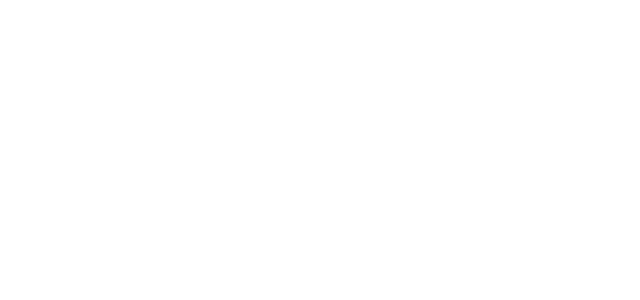
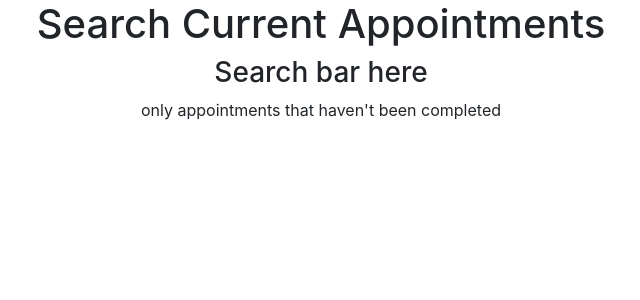
Before and after one commit to MeloVicG/LatinoAutoElectric, a React (Create React App) app in the folder paras-repair-shop/: page /search in a window 1280 px wide. Shown: the top 300 px of the page, without its empty margins (319-959 px from the left). Built offline with nearby package versions, Linux system fonts and the light colour scheme.

Commit message:
updated daily schedule blocks and Admin pages

```diff
--- a/paras-repair-shop/src/App.js
+++ b/paras-repair-shop/src/App.js
@@ -13,6 +13,7 @@
 import Dashboard from './views/Dashboard';
 import AppointmentDetailsPage from './views/AppointmentDetailsPage';
 import ArchivePage from './views/ArchivePage';
+import SearchAppointments from './views/SearchAppointments';
 
 
 function App() {
@@ -44,6 +45,11 @@
           selectedId={selectedId}
           setSelectedId={setSelectedId}
         />
+        <SearchAppointments
+          path="/search"
+          appointments={appointments}
+          setAppointments={setAppointments}
+        />
         <ArchivePage path="/archive" />
       </Router>
     </div>
--- a/paras-repair-shop/src/components/AdminNavBar.jsx
+++ b/paras-repair-shop/src/components/AdminNavBar.jsx
@@ -9,7 +9,7 @@
             <nav className="navBar">
                 {/* <CarLogo />  */}
                 <Link to="/dashboard" style={{ textDecoration: "none" }}>Home</Link>
-                <Link to="/appointment-details" style={{ textDecoration: "none" }}>Appointment Details</Link>
+                <Link to="/search" style={{ textDecoration: "none" }}>Search Appointments</Link>
                 <Link to="/archive" style={{ textDecoration: "none" }}>Archive</Link>
             </nav>
         </div>
--- a/paras-repair-shop/src/styles/Calendar.module.scss
+++ b/paras-repair-shop/src/styles/Calendar.module.scss
@@ -11,10 +11,12 @@
 .dailyBox {
   display: block;
   justify-content: center;
+  width: 50%;
+  margin-left: 25%;
 }
 
 .appointmentGroup {
-  width: 50%;
+  width: 100%;
   height: 45px;
   border: 0.5px solid black;
   background-color: #f0f0f0;
--- /dev/null
+++ b/paras-repair-shop/src/views/SearchAppointments.jsx
@@ -0,0 +1,18 @@
+import React, { useEffect } from 'react';
+import NavBar from '../components/NavBar';
+
+
+
+const SearchAppointments = () => {
+
+    return (
+        <div>
+            <h1>Search Current Appointments</h1>
+            <h3>Search bar here</h3>
+            <p>only appointments that haven't been completed</p>
+        </div>
+
+    )
+}
+
+export default SearchAppointments;
```
